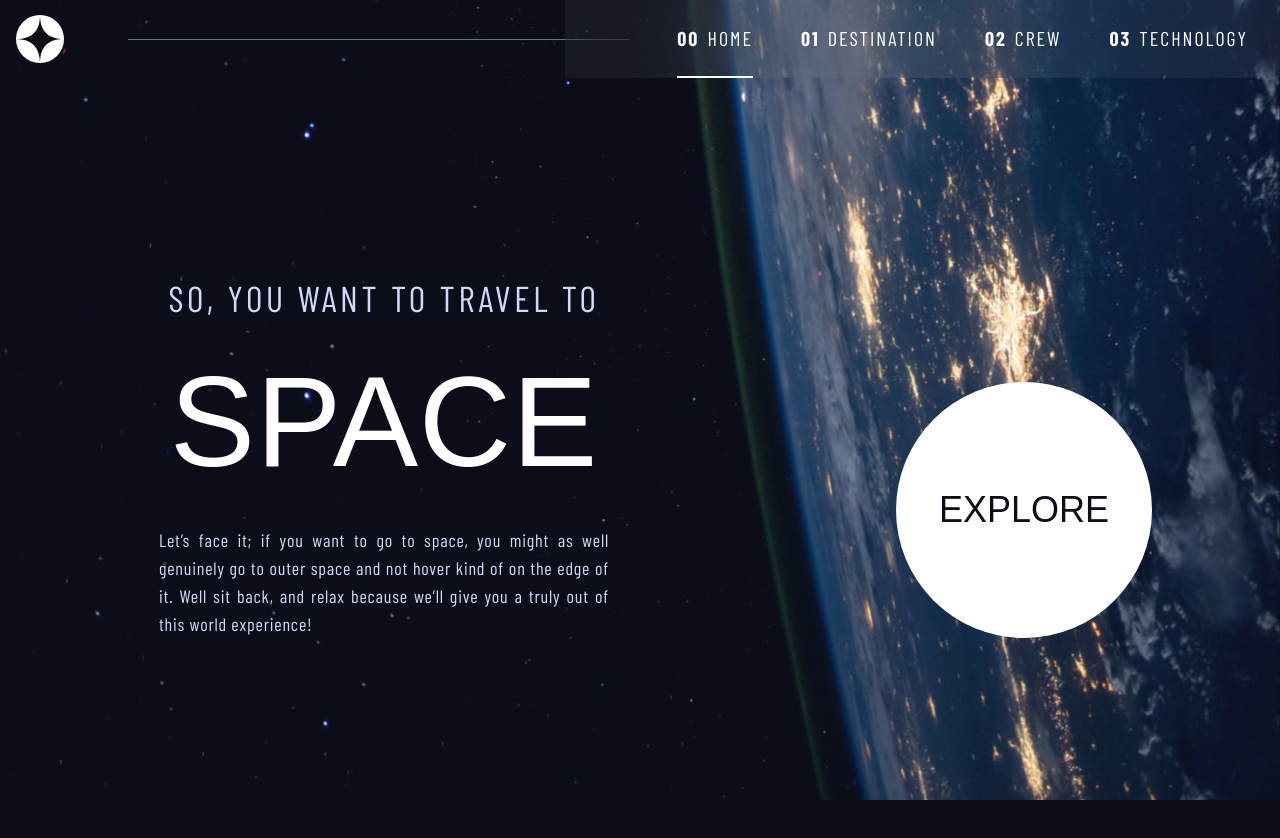
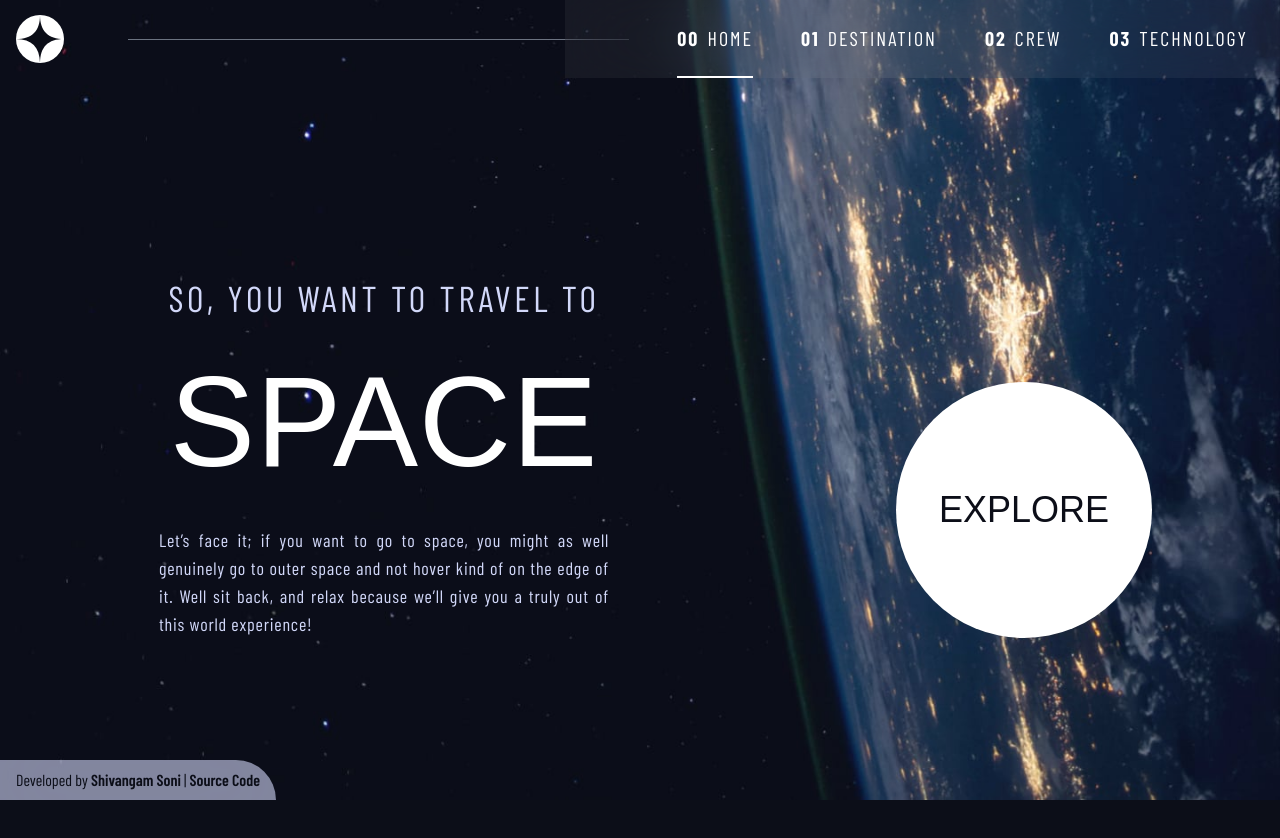
Before and after one commit to ShivangamSoni/space-touring, a Next.js app: page / in a window 1280 px wide. Shown: the top 838 px of the page. Built offline with nearby package versions, Linux system fonts and the light colour scheme; a web font is replaced by a local one.

Commit message:
Add Site Footer

```diff
--- a/src/app/layout.tsx
+++ b/src/app/layout.tsx
@@ -6,6 +6,7 @@ const barlow = Barlow_Condensed({
 
 import './globals.css';
 import Header from '@/components/Header';
+import Footer from '@/components/Footer';
 
 export const metadata = {
   title: 'Space Touring',
@@ -25,6 +26,7 @@ export default function RootLayout({
         <div className="w-[min(1440px,100%)] min-h-screen grid grid-rows-[auto_1fr] gap-10 pb-4 mx-auto">
           <Header />
           {children}
+          <Footer />
         </div>
       </body>
     </html>
--- /dev/null
+++ b/src/components/Footer.tsx
@@ -0,0 +1,24 @@
+import Link from 'next/link';
+
+export default function Footer() {
+  return (
+    <footer className="fixed left-0 bottom-0 px-4 py-2 w-[min(300px,94%) bg-primary-violet bg-opacity-60 backdrop-blur-2xl text-primary-blue rounded-tr-full">
+      Developed by{' '}
+      <Link
+        href="https://github.com/ShivangamSoni/"
+        className="font-semibold relative after:content-[''] after:absolute after:bottom-0 after:left-0 after:bg-primary-blue after:h-[2px] after:w-full after:transition-transform after:scale-0 hover:after:scale-100 focus-visible:after:scale-100"
+        target="_blank"
+      >
+        Shivangam Soni
+      </Link>
+      &nbsp;|&nbsp;
+      <Link
+        href="https://github.com/ShivangamSoni/space-touring"
+        className="font-semibold relative after:content-[''] after:absolute after:bottom-0 after:left-0 after:bg-primary-blue after:h-[2px] after:w-full after:transition-transform after:scale-0 hover:after:scale-100 focus-visible:after:scale-100"
+        target="_blank"
+      >
+        Source Code
+      </Link>
+    </footer>
+  );
+}
```
